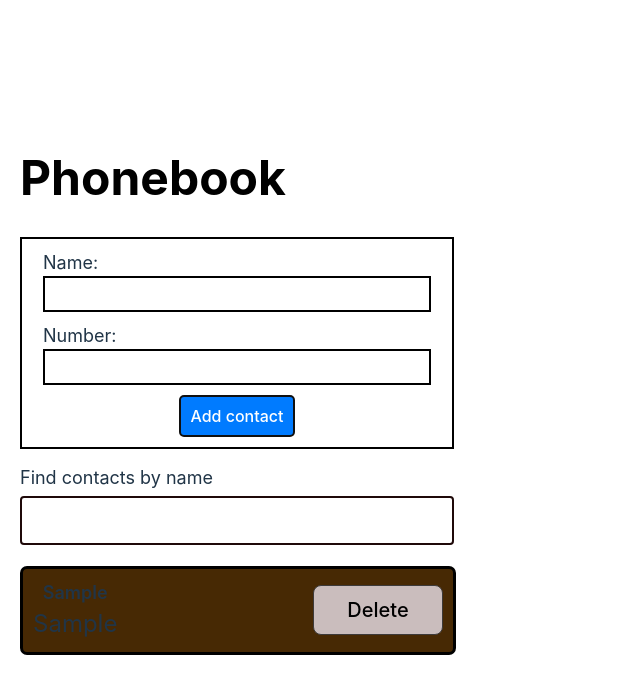
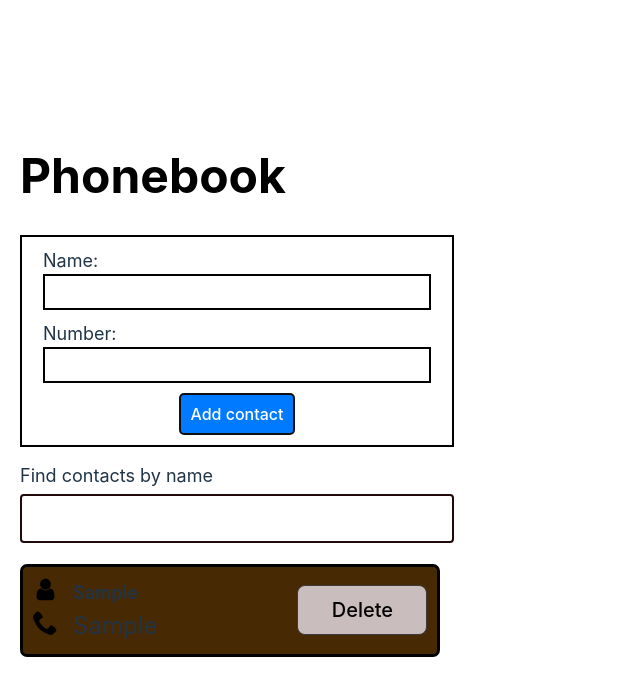
Before and after one commit to 19Lida/goit-react-hw-06, a React (Vite) app: page / in a window 1280 px wide. Both pictures are taken after typing "Sample", "Sample" into the empty fields and a click on the button "Add contact". Shown: the top 696 px of the page, without its empty margins (0-640 px from the left). Built offline with nearby package versions, Linux system fonts and the light colour scheme.

Commit message:
edits componrnts

```diff
--- a/src/components/App.jsx
+++ b/src/components/App.jsx
@@ -1,41 +1,16 @@
-import { useSelector, useDispatch } from "react-redux";
 import "./App.css";
 import ContactList from "./ContactList/ContactList";
 import SearchBox from "./SearchBox/SearchBox";
 import ContactForm from "./ContactForm/ContactForm";
-import { addContact, deleteContact } from "../redux/contacts/contactsSlice";
-import { changeFilter } from "../redux/filters/filtersSlice";
-import { selectContacts, selectNameFilter } from "../redux/selectors";
 
 function App() {
-  const contacts = useSelector(selectContacts);
-  const filter = useSelector(selectNameFilter);
-  const dispatch = useDispatch();
-  const handleAddContact = (newContact) => {
-    dispatch(addContact(newContact));
-  };
-  const handleSearch = (name) => {
-    dispatch(changeFilter(name));
-  };
-
-  const handleDeleteContact = (contactId) => {
-    dispatch(deleteContact(contactId));
-  };
-
-  const filteredContacts = contacts.filter((contact) =>
-    contact.name.toLowerCase().includes(filter.toLowerCase())
-  );
-
   return (
     <div>
       <h1 className="title">Phonebook</h1>
-      <ContactForm onSubmit={handleAddContact} />
+      <ContactForm />
 
-      <SearchBox searchTerm={filter} onSearchChange={handleSearch} />
-      <ContactList
-        contacts={filteredContacts}
-        onDeleteContact={handleDeleteContact}
-      />
+      <SearchBox />
+      <ContactList />
     </div>
   );
 }
--- a/src/components/Contact/Contact.jsx
+++ b/src/components/Contact/Contact.jsx
@@ -1,18 +1,32 @@
-// import React from "react";
+import { useDispatch } from "react-redux";
+import { deleteContact } from "../../redux/contacts/contactsSlice";
+import IconPerson from "../../assets/user.svg";
+import IconPhone from "../../assets/phone.svg";
+import css from "./Contact.module.css";
+import Icon from "../Icon/Icon";
 
-import css from "./Contact.module.css";
-
-const Contact = ({ contact, onDeleteContact }) => {
+const Contact = ({ contact }) => {
   const { id, name, number } = contact;
+  const dispatch = useDispatch();
+  const handleDeleteContact = (contactId) => {
+    dispatch(deleteContact(contactId));
+  };
+  const iconSize = 25;
 
   return (
     <li className={css.contacts}>
       <div className={css.contactItam}>
-        <p className={css.name}>{name}</p>
-        <p className={css.number}>{number}</p>
+        <div className={css.contactRow}>
+          <Icon icon={IconPerson} size={iconSize} alt="Person" />
+          <p className={css.name}>{name}</p>
+        </div>
+        <div className={css.contactRow}>
+          <Icon icon={IconPhone} size={iconSize} alt="Phone" />
+          <p className={css.number}>{number}</p>
+        </div>
       </div>
 
-      <button className={css.button} onClick={() => onDeleteContact(id)}>
+      <button className={css.button} onClick={() => handleDeleteContact(id)}>
         Delete
       </button>
     </li>
--- a/src/components/Contact/Contact.module.css
+++ b/src/components/Contact/Contact.module.css
@@ -1,6 +1,6 @@
 .contacts {
   display: flex;
-  width: 410px;
+  /* width: 410px; */
   justify-content: space-between;
   align-items: center;
   border: 3px solid #000;
@@ -16,6 +16,12 @@
 .contactItam {
   display: flex;
   flex-direction: column;
+}
+
+.contactRow {
+  display: flex;
+  flex-direction: row;
+  align-items: center;
 }
 
 .button {
--- a/src/components/ContactForm/ContactForm.jsx
+++ b/src/components/ContactForm/ContactForm.jsx
@@ -1,10 +1,17 @@
 // import React from "react";
+import { useDispatch } from "react-redux";
 import { Formik, Form, Field, ErrorMessage } from "formik";
 import * as Yup from "yup";
 import { nanoid } from "nanoid";
+import { addContact } from "../../redux/contacts/contactsSlice";
 import css from "./ContactForm.module.css";
 
-const ContactForm = ({ onSubmit }) => {
+const ContactForm = () => {
+  const dispatch = useDispatch();
+  const handleAddContact = (newContact) => {
+    dispatch(addContact(newContact));
+  };
+
   return (
     <Formik
       initialValues={{ name: "", number: "" }}
@@ -13,7 +20,7 @@ const ContactForm = ({ onSubmit }) => {
         number: Yup.string().min(3).max(50).required(),
       })}
       onSubmit={(values, { resetForm }) => {
-        onSubmit({ ...values, id: nanoid() });
+        handleAddContact({ ...values, id: nanoid() });
         resetForm();
       }}
     >
--- a/src/components/ContactList/ContactList.jsx
+++ b/src/components/ContactList/ContactList.jsx
@@ -1,17 +1,20 @@
 // import React from "react";
+import { useSelector } from "react-redux";
 import Contact from "../Contact/Contact";
+import { selectContacts, selectNameFilter } from "../../redux/selectors";
 import css from "./ContactList.module.css";
 
-const ContactList = ({ contacts, onDeleteContact }) => {
+const ContactList = () => {
+  const contacts = useSelector(selectContacts);
+  const filter = useSelector(selectNameFilter);
+
+  const filteredContacts = contacts.filter((contact) =>
+    contact.name.toLowerCase().includes(filter.toLowerCase())
+  );
   return (
     <ul className={css.contactList}>
-      {contacts.map((contact) => (
-        <Contact
-          key={contact.id}
-          // id={id}
-          contact={contact}
-          onDeleteContact={onDeleteContact}
-        />
+      {filteredContacts.map((contact) => (
+        <Contact key={contact.id} contact={contact} />
       ))}
     </ul>
   );
--- /dev/null
+++ b/src/components/Icon/Icon.jsx
@@ -0,0 +1,11 @@
+import css from "./Icon.module.css";
+
+const Icon = ({ icon, size, alt }) => {
+  return (
+    <div className={css.iconBlock}>
+      <img src={icon} height={size} width={size} alt={alt} />
+    </div>
+  );
+};
+
+export default Icon;
--- /dev/null
+++ b/src/components/Icon/Icon.module.css
@@ -0,0 +1,3 @@
+.iconBlock {
+  margin-right: 15px;
+}
--- a/src/components/SearchBox/SearchBox.jsx
+++ b/src/components/SearchBox/SearchBox.jsx
@@ -1,12 +1,15 @@
-import React from "react";
-// import { useSelector } from "react-redux";
+import css from "./SearchBox.module.css";
+import { useDispatch, useSelector } from "react-redux";
+import { changeFilter } from "../../redux/filters/filtersSlice";
+import { selectNameFilter } from "../../redux/selectors";
 
-import css from "./SearchBox.module.css";
-// import store from "../../redux/store";
+const SearchBox = () => {
+  const filter = useSelector(selectNameFilter);
+  const dispatch = useDispatch();
 
-const SearchBox = ({ searchTerm, onSearchChange }) => {
-  // const contact = useSelector((store) => store.contacts);
-  // console.log(contact);
+  const handleSearch = (name) => {
+    dispatch(changeFilter(name));
+  };
 
   return (
     <div className={css.box}>
@@ -14,8 +17,8 @@ const SearchBox = ({ searchTerm, onSearchChange }) => {
       <input
         className={css.input}
         type="text"
-        value={searchTerm}
-        onChange={(e) => onSearchChange(e.target.value)}
+        value={filter}
+        onChange={(e) => handleSearch(e.target.value)}
       />
     </div>
   );
```
Also changed, not shown: src/assets/phone.svg (added), src/assets/user.svg (added).
